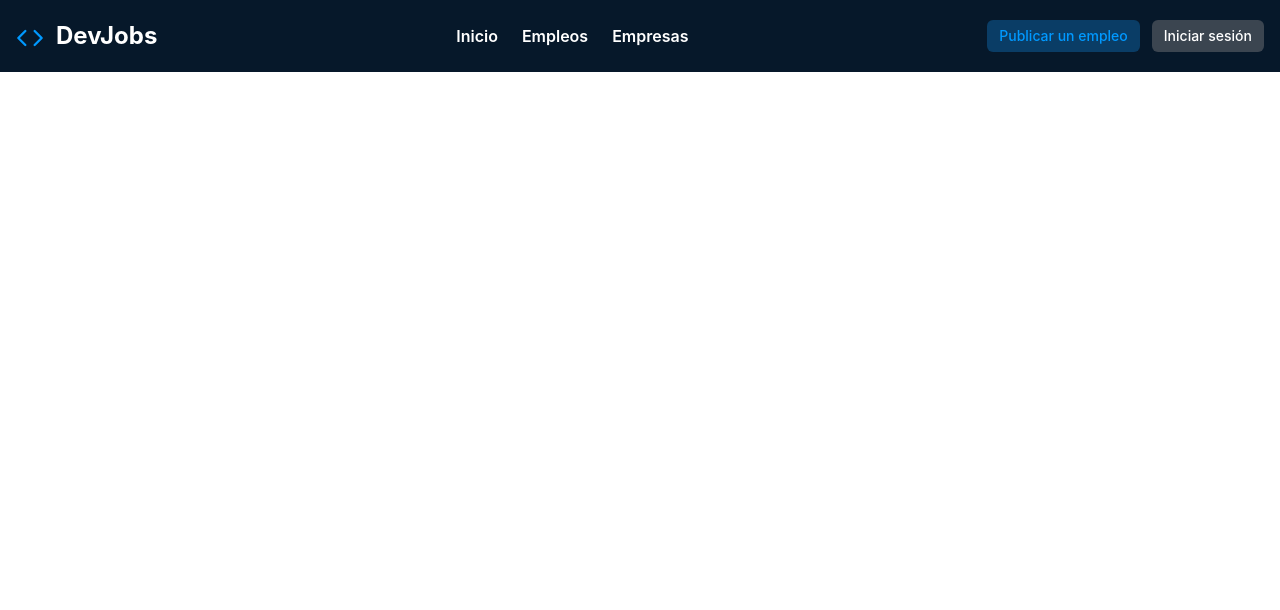
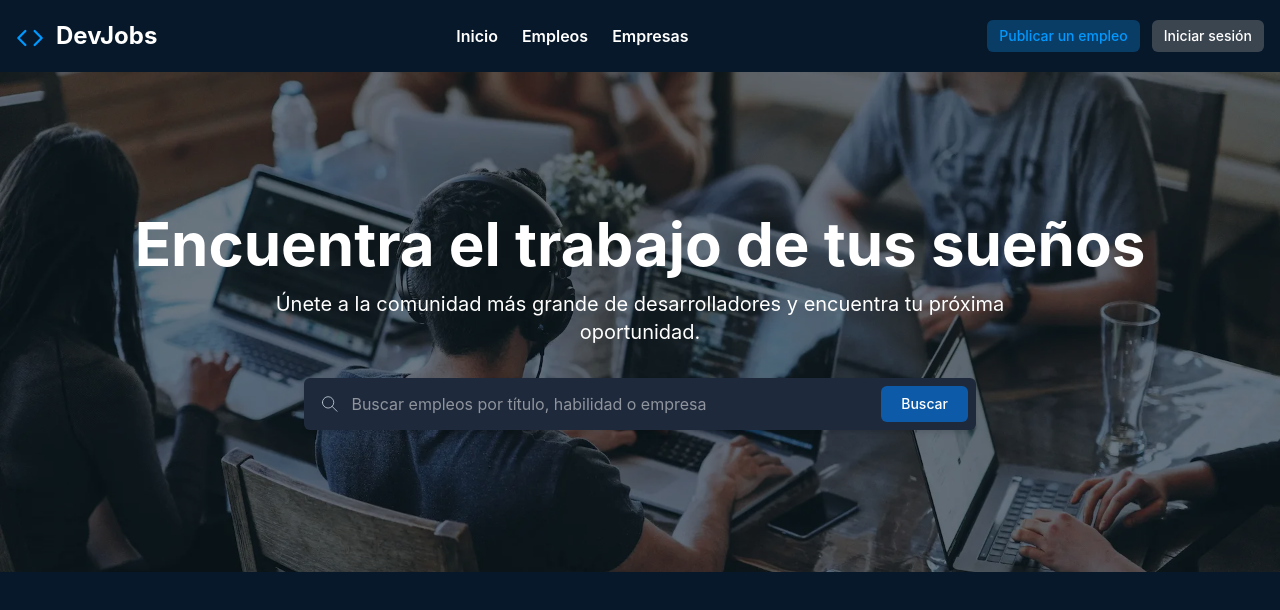
Before and after one commit to joshuaco/devjobs, a React (Vite) app in the folder frontend/: page / in a window 1280 px wide. Shown: the top 610 px of the page. Built offline with nearby package versions, Linux system fonts and the light colour scheme.

Commit message:
feat: add HeroSection component and update layout

```diff
--- a/frontend/index.html
+++ b/frontend/index.html
@@ -10,7 +10,7 @@
     />
     <title>DevJobs - Inicio</title>
   </head>
-  <body>
+  <body class="bg-background">
     <div id="root"></div>
     <script type="module" src="/src/main.tsx"></script>
   </body>
--- a/frontend/src/App.tsx
+++ b/frontend/src/App.tsx
@@ -1,9 +1,14 @@
 import Header from '@/components/header';
+import HeroSection from '@/components/hero-section';
 
 function App() {
   return (
     <>
       <Header />
+
+      <main>
+        <HeroSection />
+      </main>
     </>
   );
 }
--- /dev/null
+++ b/frontend/src/components/hero-section.tsx
@@ -0,0 +1,57 @@
+function HeroSection() {
+  return (
+    <section className='relative h-[500px] w-full flex flex-col items-center justify-center'>
+      <img
+        src='/background.webp'
+        alt='Hero section background'
+        className='absolute w-full h-full object-cover z-[-1] opacity-55'
+      />
+
+      <article className='text-center max-w-5xl mb-8'>
+        <h1 className='text-6xl font-bold text-white mb-4'>
+          Encuentra el trabajo de tus sueños
+        </h1>
+
+        <p className='text-xl text-white max-w-3xl mx-auto'>
+          Únete a la comunidad más grande de desarrolladores y encuentra tu próxima
+          oportunidad.
+        </p>
+      </article>
+
+      {/* TODO: Move to a separate component called SearchForm */}
+      <form role='search' className='flex mx-auto w-full max-w-2xl justify-center'>
+        <div className='flex gap-2 items-center bg-input rounded-md p-2 w-full shadow-md pl-4'>
+          <svg
+            xmlns='http://www.w3.org/2000/svg'
+            width='24'
+            height='24'
+            viewBox='0 0 24 24'
+            fill='none'
+            stroke='currentColor'
+            strokeWidth='1'
+            strokeLinecap='round'
+            strokeLinejoin='round'
+            className='w-6 h-6 text-white-gray'
+          >
+            <path stroke='none' d='M0 0h24v24H0z' fill='none' />
+            <path d='M10 10m-7 0a7 7 0 1 0 14 0a7 7 0 1 0 -14 0' />
+            <path d='M21 21l-6 -6' />
+          </svg>
+          <input
+            type='text'
+            placeholder='Buscar empleos por título, habilidad o empresa'
+            className='w-full bg-transparent outline-none text-white p-1'
+          />
+          <button
+            type='submit'
+            className='bg-primary-hover text-white px-5 py-2 rounded-md text-sm font-medium'
+          >
+            Buscar
+          </button>
+        </div>
+      </form>
+    </section>
+  );
+}
+
+export default HeroSection;
--- a/frontend/src/index.css
+++ b/frontend/src/index.css
@@ -6,7 +6,6 @@
   --primary-hover: #0d5ba8;
   --primary-light: #09f;
   --background: #06182a;
-  --text-primary: #ffffff;
   --text-secondary: #cbd5e1;
   --text-muted: #94a3b8;
   --border: rgba(255, 255, 255, 0.1);
```
